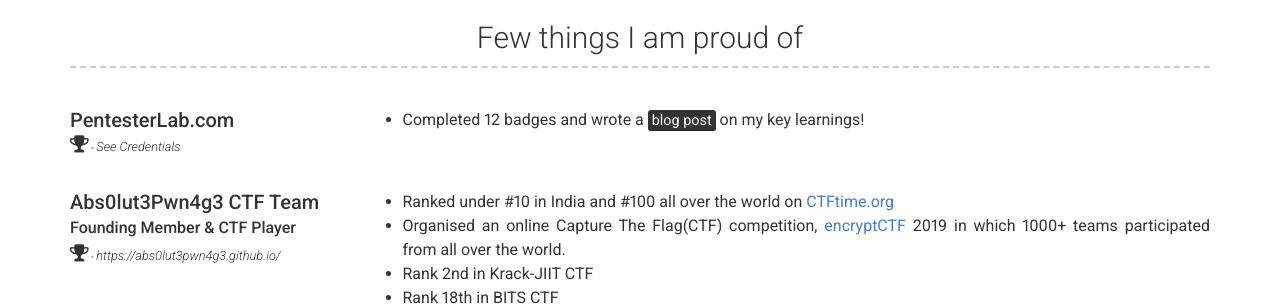
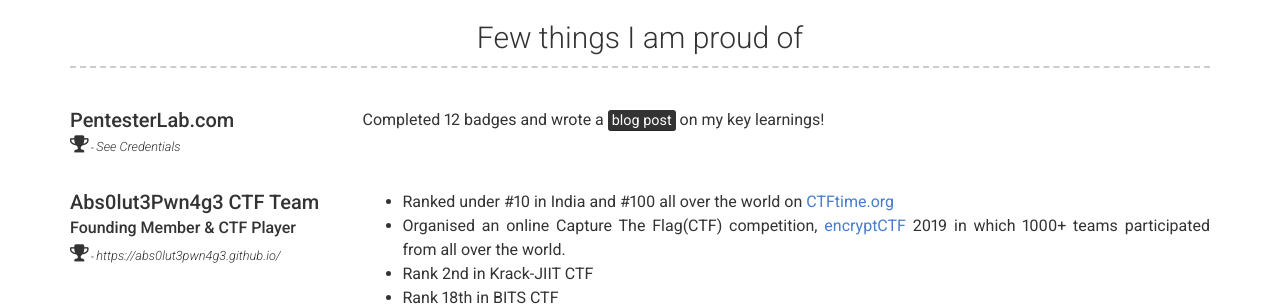
Before and after one commit to eshaan7/eshaan7.github.io, a Jekyll site: the page built from index.md, in a window 1280 px wide. Shown: the part 2085-2391 px from the top of the page. Built offline with Jekyll 4.4.1, drawn with Linux system fonts in a browser that asks for light colours.

Commit message:
fix typos

```diff
--- a/_data/achievements.yml
+++ b/_data/achievements.yml
@@ -4,8 +4,8 @@
   name: PentesterLab.com
   link: https://pentesterlab.com/profile/b816e1d933bc771a2aef91ffeb
   link_name: See Credentials
-  description: |
-    - Completed 12 badges and wrote a [<mark>blog post</mark>](https://medium.com/techspace-usict/pentesterlab-com-my-experience-totally-awesome-and-totally-not-getting-paid-for-this-4231ed35ccb6)
+  description:
+    Completed 12 badges and wrote a [<mark>blog post</mark>](https://medium.com/techspace-usict/pentesterlab-com-my-experience-totally-awesome-and-totally-not-getting-paid-for-this-4231ed35ccb6)
      on my key learnings!
 
 - layout: left
```
